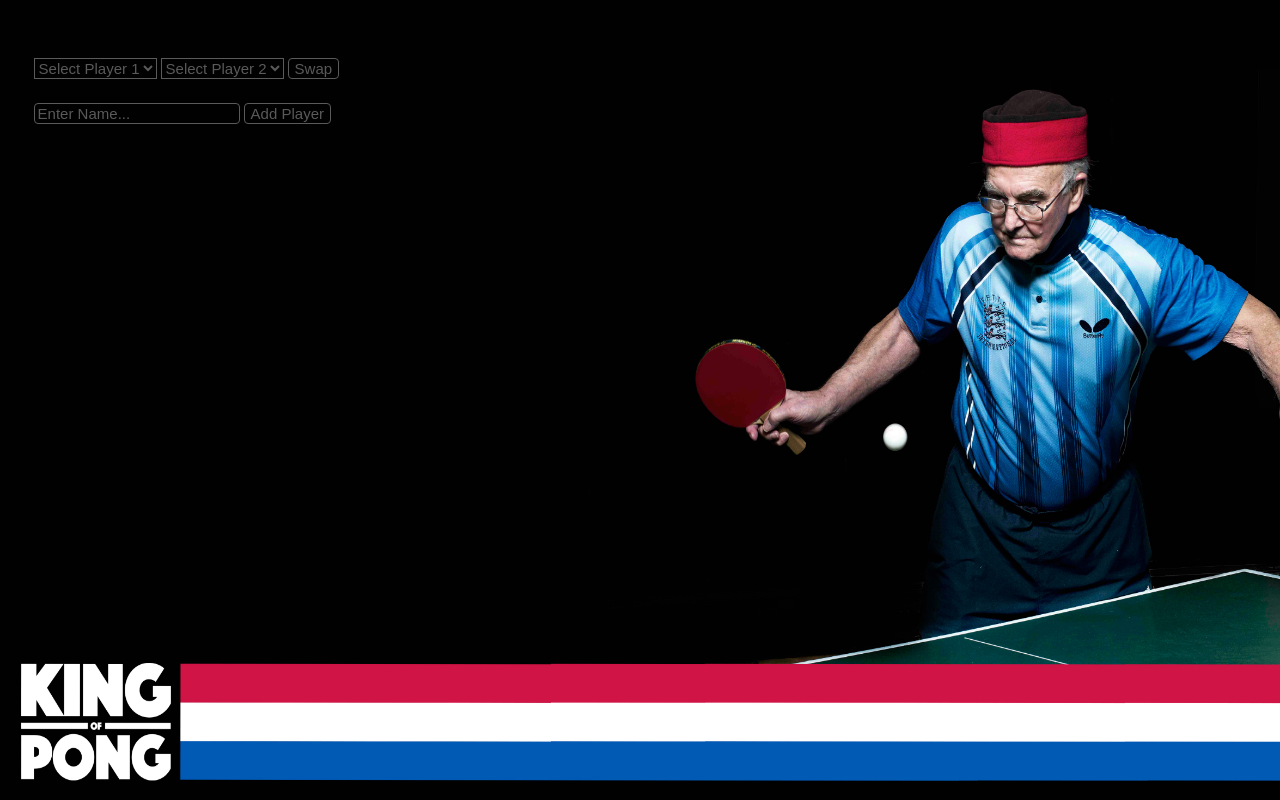
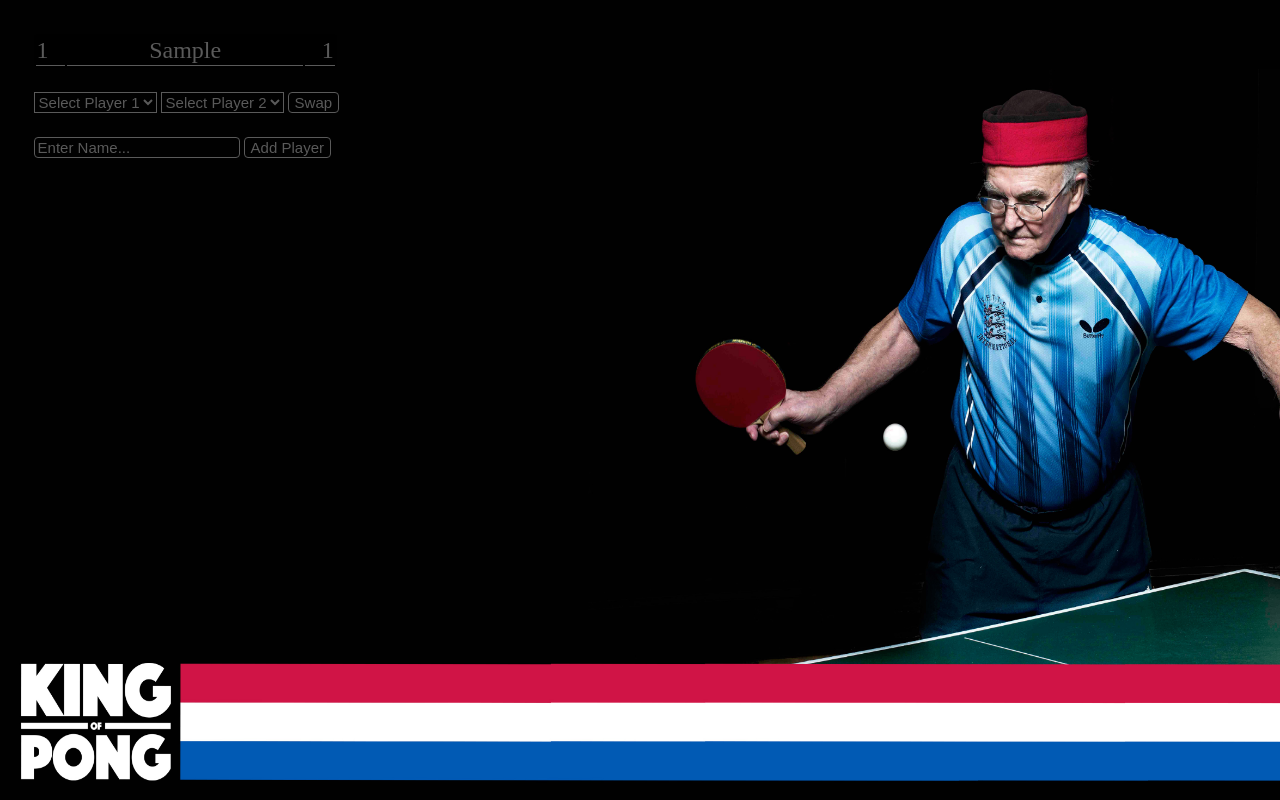
Before and after one commit to ralake/sports_ladder, a website: page public/index.html in a window 1280 px wide. Both pictures are taken after typing "Sample" into the empty fields and a click on the button "Add Player". Drawn offline with nearby package versions, Linux system fonts and the light colour scheme; some packages are replaced by stand-ins of ours; no server answers.

Commit message:
Angular rendering resource without db query, instant without flicker

```diff
--- a/public/index.html
+++ b/public/index.html
@@ -21,11 +21,11 @@
           <td id="name" ng-bind="player.name"></td>
           <td id="rank" class="rankright" ng-bind="player.rank"></td>
         </tr>
-<!--         <tr id="ladder_row" ng-show="newPlayer.name">
+         <tr id="ladder_row" ng-show="newPlayer.name">
           <td id="rank"> {{ newPlayerRank() }} </td>
           <td id="name"> {{ newPlayer.name }} </td>
           <td id="rank" class="rankright"> {{ newPlayerRank() }} </td>
-        </tr> -->
+        </tr>
       </tbody>
     </table>
     <noplayers ng-hide="players">There are no players</noplayers>
--- a/public/js/controllers/main.js
+++ b/public/js/controllers/main.js
@@ -5,28 +5,30 @@
     $scope.players = Player.query();
 
     $scope.createPlayer = function() {
+      $scope._renderPlayer();
       $scope._postPlayer();
-      $scope._clearForm();
+      $scope.newPlayer = {};
     };
 
     $scope.newPlayerRank = function() {
       return $scope.players.length + 1;
     };
 
+    $scope._renderPlayer = function() {
+        $scope.players.push({
+          name: $scope.newPlayer.name,
+          rank: $scope.players.length + 1
+        })
+    }
+
     $scope._postPlayer = function() {
       if (!$.isEmptyObject($scope.newPlayer)) {
         var player = new Player();
         player.name = $scope.newPlayer.name;
-        player.rank = $scope.newPlayerRank();
-        player.$save(function(player){
-          $scope.players.push(player);
-        });
+        player.rank = $scope.players.length
+        player.$save();
       }
     };
 
-    $scope._clearForm = function() {
-      $scope.newPlayer = {};
-      $scope.addPlayer.$setPristine();
-    };
 
   });
```
